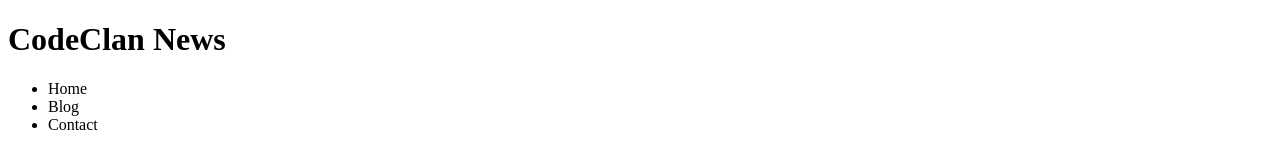
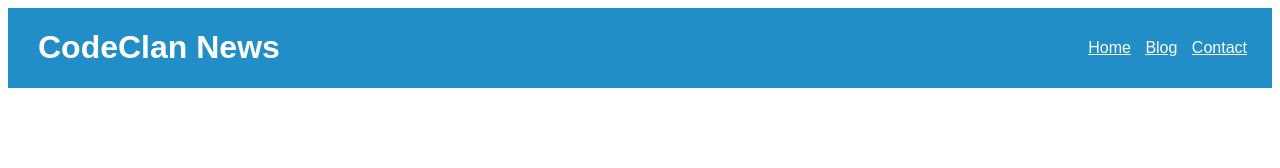
Before and after one commit to Emil-Lima/html_css_lab, a plain HTML site: page index.html in a window 1280 px wide. Drawn offline with Linux system fonts and the light colour scheme.

Commit message:
Modify and style header section

```diff
--- a/index.html
+++ b/index.html
@@ -12,9 +12,9 @@
         <h1>CodeClan News</h1>
         <nav>
             <ul>
-                <li>Home</li>
-                <li>Blog</li>
-                <li>Contact</li>
+                <li><a href="/">Home</a></li>
+                <li><a href="/">Blog</a></li>
+                <li><a href="/">Contact</a></li>
             </ul>
         </nav>
     </header>
--- a/styles.css
+++ b/styles.css
@@ -0,0 +1,35 @@
+/* * {
+    border: 2px solid black;
+} */
+
+body {
+    font-family: Arial, Helvetica, sans-serif;
+}
+
+header{
+    background-color: rgb(34, 142, 200);
+    color: white;
+}
+
+h1 {
+    margin-left: 30px;
+}
+
+h1, nav {
+    display: inline-block;
+}
+
+nav {
+    float: right;
+    margin-right: 10px;
+    padding: 15px;
+}
+
+nav > ul > li {
+    display: inline-block;
+    margin-left: 10px;
+}
+
+li > a {
+    color: white;
+}
```
